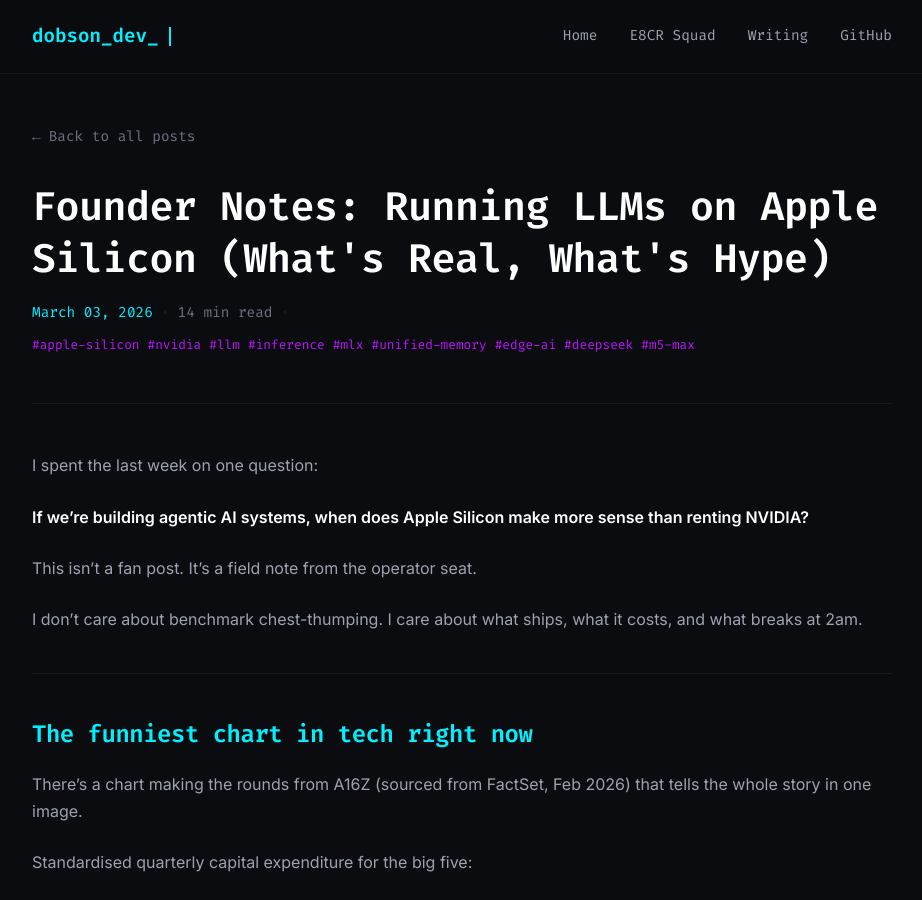
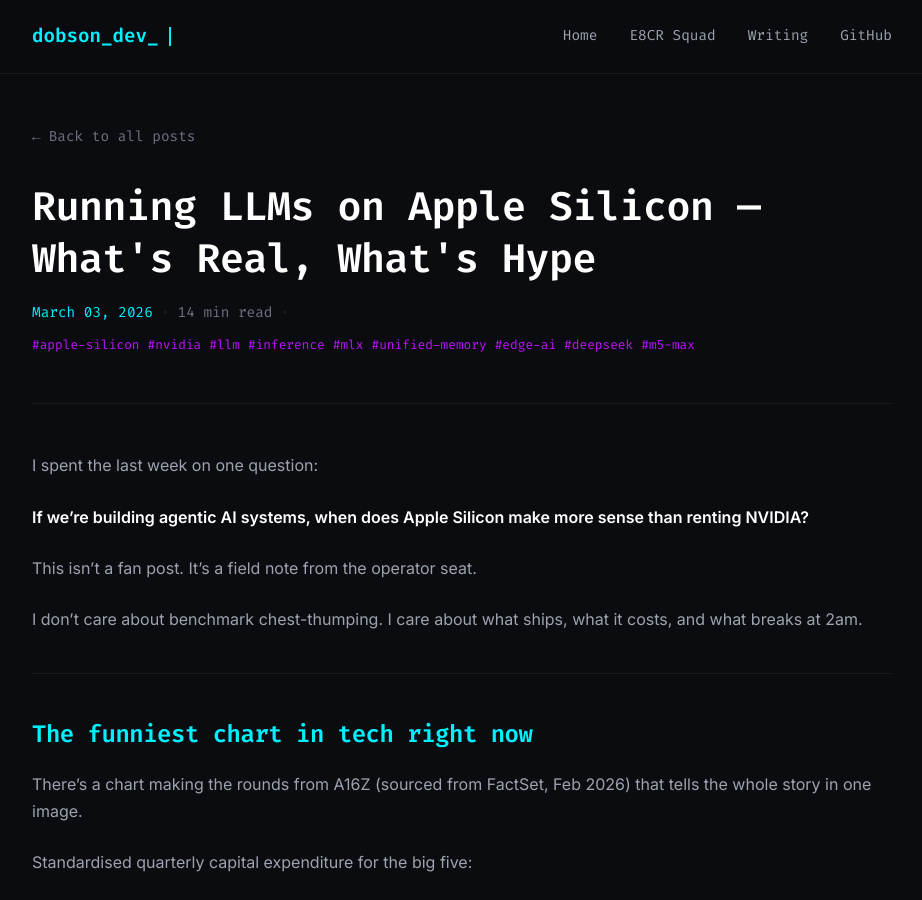
Before and after one commit to RADobson/dobson-dev-site, a Jekyll site: the page built from _posts/2026-03-03-apple-silicon-ai-infrastructure-war.md, in a window 1280 px wide and 900 px high. Shown: the whole window, without its empty margins (178-1100 px from the left). Built offline with Jekyll 4.4.1, drawn with Linux system fonts in a browser that asks for light colours; comment, search, counter and statistics services are not loaded.

Commit message:
Remove 'Founder Notes' from Apple Silicon post title and description

```diff
--- a/_posts/2026-03-03-apple-silicon-ai-infrastructure-war.md
+++ b/_posts/2026-03-03-apple-silicon-ai-infrastructure-war.md
@@ -1,9 +1,9 @@
 ---
 layout: post
 featured: true
-title: "Founder Notes: Running LLMs on Apple Silicon (What's Real, What's Hype)"
+title: "Running LLMs on Apple Silicon — What's Real, What's Hype"
 date: 2026-03-03
-description: "A practical founder breakdown of local LLM infrastructure: where Apple Silicon works, where NVIDIA still wins, and how we're deciding. Hard numbers, real benchmarks, no fanboy energy."
+description: "A practical breakdown of local LLM infrastructure: where Apple Silicon works, where NVIDIA still wins, and how we're deciding. Hard numbers, real benchmarks, no fanboy energy."
 author: Richard Dobson
 categories: [AI, Infrastructure, Apple Silicon]
 tags: [apple-silicon, nvidia, llm, inference, mlx, unified-memory, edge-ai, deepseek, m5-max]
```
